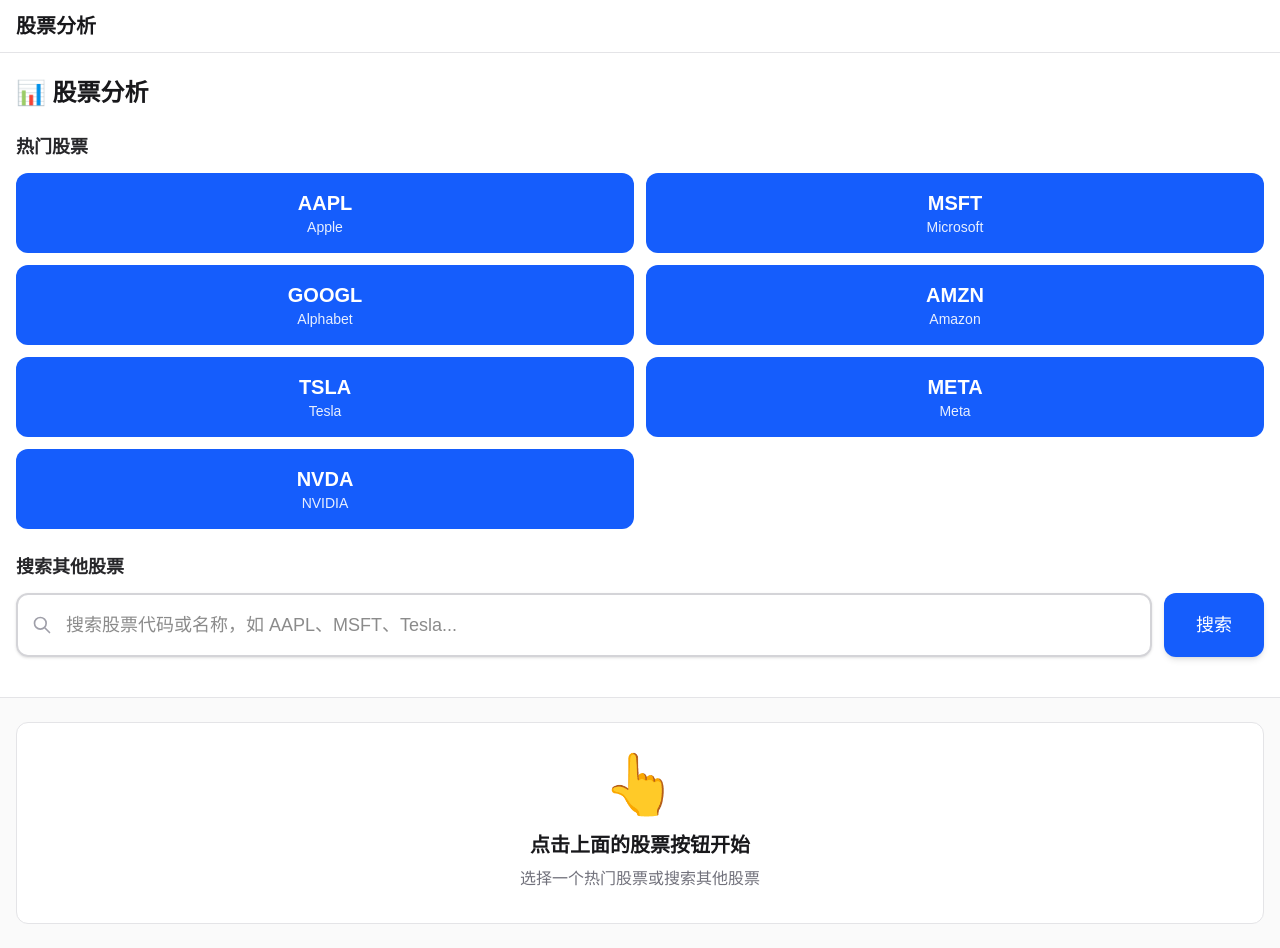
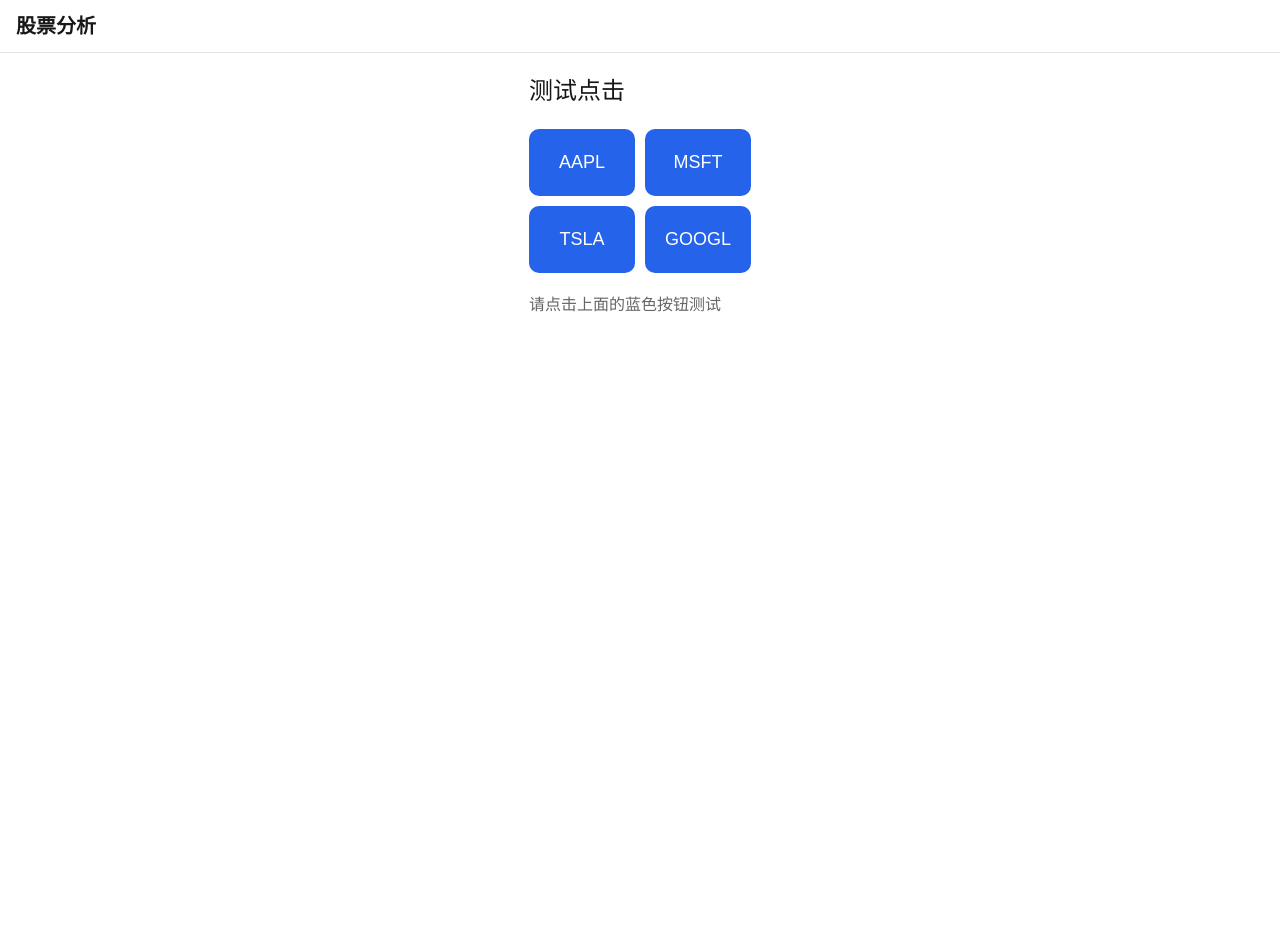
Before and after one commit to wwxiaoming/Mming, a Next.js app: page / in a window 1280 px wide. After the commit the page ends 800 px from the top, so only its background shows below. Built offline with nearby package versions, Linux system fonts and the light colour scheme.

Commit message:
feat: 股票分析网站
Co-authored-by: traeagent <traeagent@users.noreply.github.com>

```diff
--- a/src/app/page.tsx
+++ b/src/app/page.tsx
@@ -1,90 +1,96 @@
 "use client";
 
 import { useState } from "react";
-import SearchBar from "@/components/SearchBar";
-import StockChart from "@/components/StockChart";
-import FinancialPanel from "@/components/FinancialPanel";
-
-const POPULAR_STOCKS = [
-  { symbol: "AAPL", name: "Apple" },
-  { symbol: "MSFT", name: "Microsoft" },
-  { symbol: "GOOGL", name: "Alphabet" },
-  { symbol: "AMZN", name: "Amazon" },
-  { symbol: "TSLA", name: "Tesla" },
-  { symbol: "META", name: "Meta" },
-  { symbol: "NVDA", name: "NVIDIA" },
-];
 
 export default function Home() {
-  const [selectedSymbol, setSelectedSymbol] = useState(null);
-  const [selectedName, setSelectedName] = useState("");
+  const [clicked, setClicked] = useState("");
 
-  function handleSelect(symbol, name) {
-    setSelectedSymbol(symbol);
-    setSelectedName(name);
+  function handleClick(name) {
+    setClicked(`你点击了：${name}`);
   }
 
   return (
-    <div className="min-h-screen bg-zinc-50">
-      <div className="bg-white border-b border-zinc-200">
-        <div className="max-w-7xl mx-auto px-4 py-6">
-          <h1 className="text-2xl font-bold text-zinc-900 mb-6">📊 股票分析</h1>
+    <div style={{ padding: '20px', maxWidth: '400px', margin: '0 auto' }}>
+      <h1 style={{ fontSize: '24px', marginBottom: '20px' }}>测试点击</h1>
 
-          <div className="mb-6">
-            <p className="text-lg font-semibold text-zinc-800 mb-3">热门股票</p>
-            <div className="grid grid-cols-2 gap-3">
-              {POPULAR_STOCKS.map((stock) => (
-                <button
-                  key={stock.symbol}
-                  onClick={() => handleSelect(stock.symbol, stock.name)}
-                  className="w-full p-4 bg-blue-600 text-white rounded-xl text-center cursor-pointer"
-                  style={{ touchAction: 'manipulation' }}
-                >
-                  <div className="text-xl font-bold">{stock.symbol}</div>
-                  <div className="text-sm opacity-90">{stock.name}</div>
-                </button>
-              ))}
-            </div>
-          </div>
+      <div style={{ display: 'grid', gridTemplateColumns: '1fr 1fr', gap: '10px' }}>
+        <button
+          onClick={() => handleClick("AAPL")}
+          style={{
+            padding: '20px',
+            backgroundColor: '#2563eb',
+            color: 'white',
+            border: 'none',
+            borderRadius: '10px',
+            fontSize: '18px',
+            cursor: 'pointer'
+          }}
+        >
+          AAPL
+        </button>
 
-          <div className="mb-4">
-            <p className="text-lg font-semibold text-zinc-800 mb-3">搜索其他股票</p>
-            <SearchBar onSelect={handleSelect} />
-          </div>
-        </div>
+        <button
+          onClick={() => handleClick("MSFT")}
+          style={{
+            padding: '20px',
+            backgroundColor: '#2563eb',
+            color: 'white',
+            border: 'none',
+            borderRadius: '10px',
+            fontSize: '18px',
+            cursor: 'pointer'
+          }}
+        >
+          MSFT
+        </button>
+
+        <button
+          onClick={() => handleClick("TSLA")}
+          style={{
+            padding: '20px',
+            backgroundColor: '#2563eb',
+            color: 'white',
+            border: 'none',
+            borderRadius: '10px',
+            fontSize: '18px',
+            cursor: 'pointer'
+          }}
+        >
+          TSLA
+        </button>
+
+        <button
+          onClick={() => handleClick("GOOGL")}
+          style={{
+            padding: '20px',
+            backgroundColor: '#2563eb',
+            color: 'white',
+            border: 'none',
+            borderRadius: '10px',
+            fontSize: '18px',
+            cursor: 'pointer'
+          }}
+        >
+          GOOGL
+        </button>
       </div>
 
-      <div className="max-w-7xl mx-auto px-4 py-6">
-        {!selectedSymbol ? (
-          <div className="bg-white rounded-xl border border-zinc-200 p-8 text-center">
-            <div className="text-6xl mb-4">👆</div>
-            <h3 className="text-xl font-bold text-zinc-900 mb-2">点击上面的股票按钮开始</h3>
-            <p className="text-zinc-500">选择一个热门股票或搜索其他股票</p>
-          </div>
-        ) : (
-          <>
-            <div className="mb-4 flex items-center justify-between">
-              <div>
-                <span className="text-xl font-bold text-zinc-900">{selectedSymbol}</span>
-                <span className="ml-2 text-zinc-500">{selectedName}</span>
-              </div>
-              <button
-                onClick={() => {
-                  setSelectedSymbol(null);
-                  setSelectedName("");
-                }}
-                className="text-zinc-500 underline"
-              >
-                返回
-              </button>
-            </div>
-            <div className="flex flex-col gap-4">
-              <StockChart symbol={selectedSymbol} />
-              <FinancialPanel symbol={selectedSymbol} />
-            </div>
-          </>
-        )}
-      </div>
+      {clicked && (
+        <div style={{
+          marginTop: '30px',
+          padding: '20px',
+          backgroundColor: '#dcfce7',
+          borderRadius: '10px',
+          fontSize: '20px',
+          textAlign: 'center'
+        }}>
+          {clicked}
+        </div>
+      )}
+
+      <p style={{ marginTop: '20px', color: '#666' }}>
+        请点击上面的蓝色按钮测试
+      </p>
     </div>
   );
 }
```
